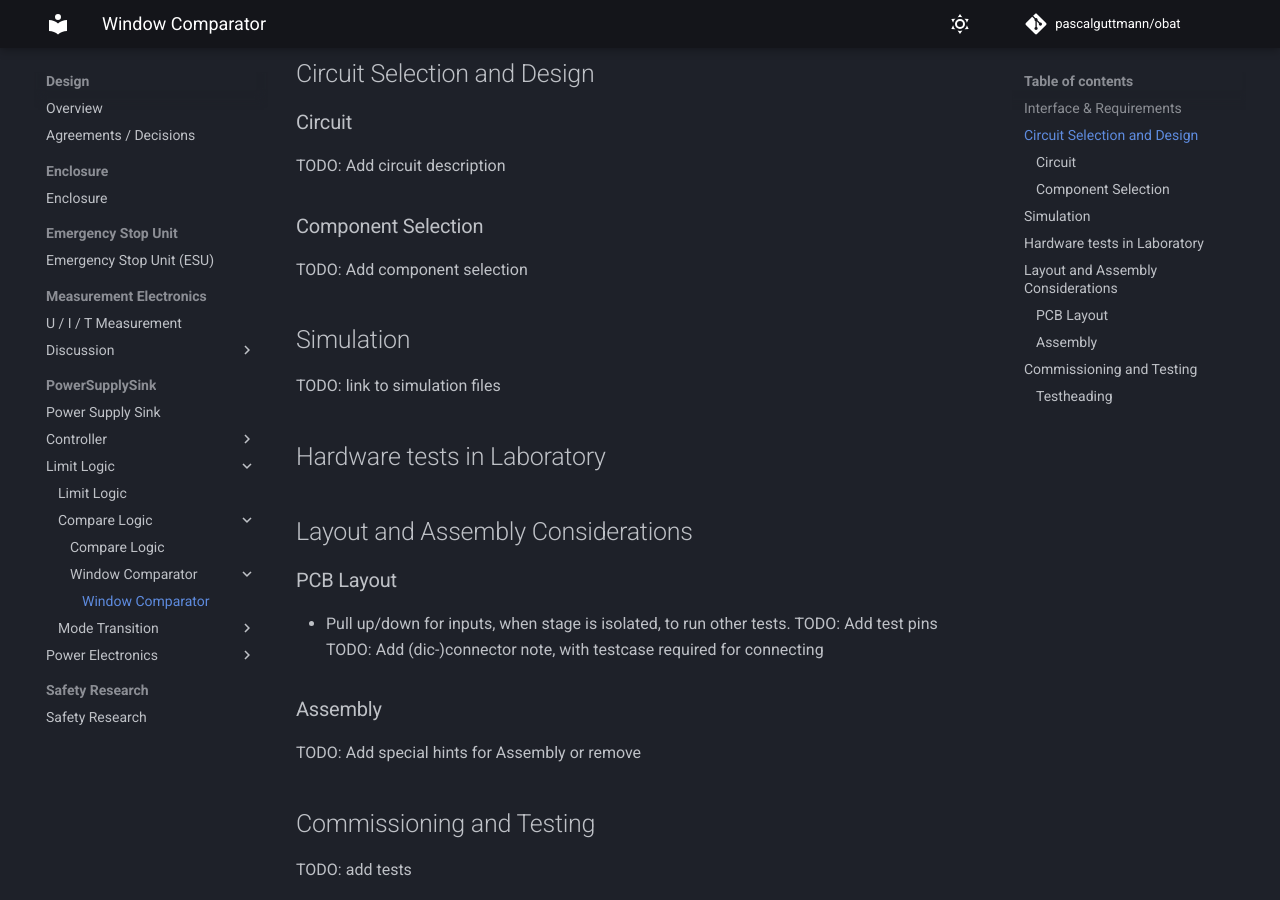
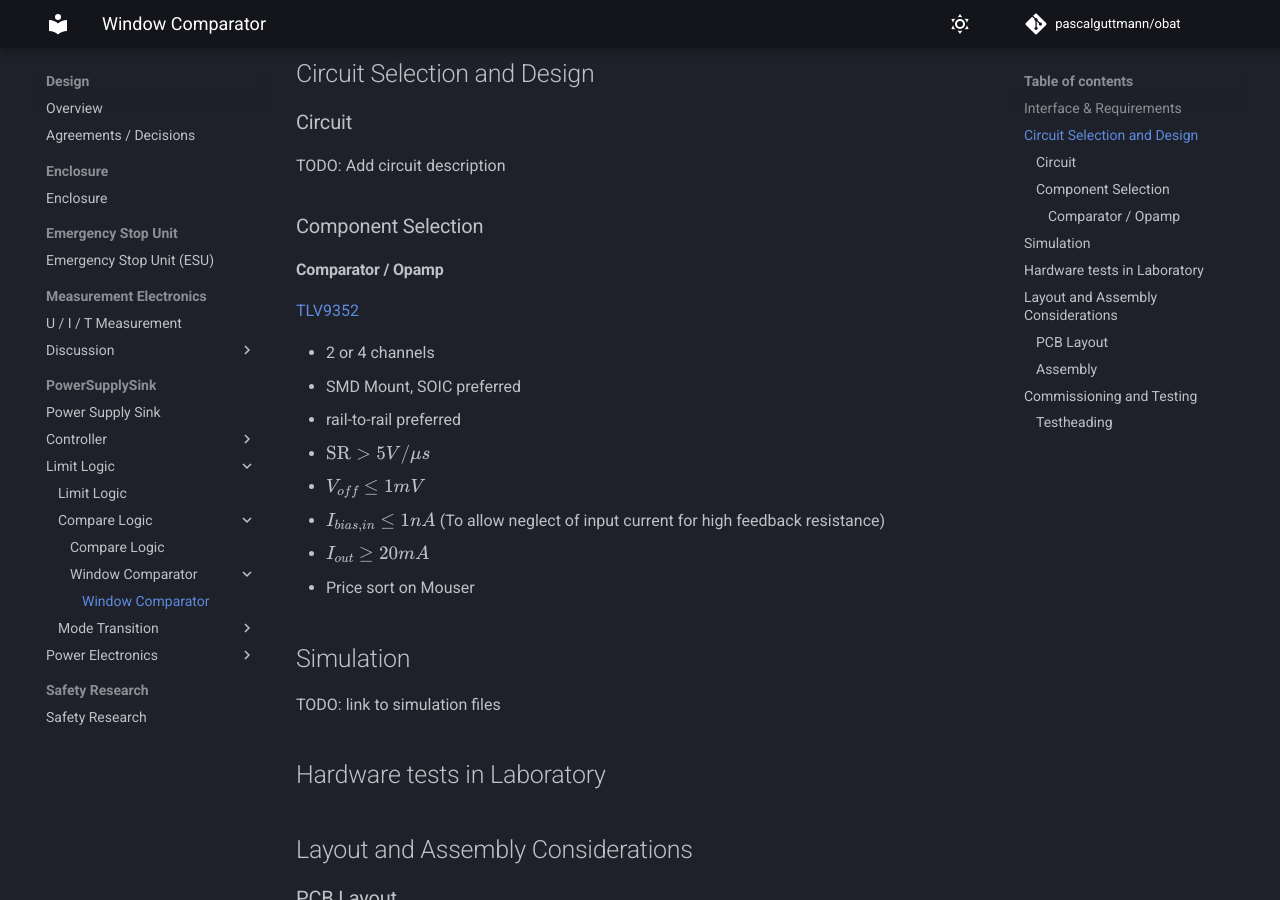
Before and after one commit to pascalguttmann/obat, an MkDocs documentation site: the page built from docs/design/pss/limit-logic/compare-logic/window-comparator/window-comparator.md, in a window 1280 px wide and 900 px high, scrolled down 680 px. Built offline with MkDocs 1.6.1 and Material for MkDocs 9.7.7, drawn with Linux system fonts in a browser that asks for light colours; comment, search, counter and statistics services are not loaded.

Commit message:
add window-comparator component selection

```diff
--- a/docs/design/pss/limit-logic/compare-logic/window-comparator/window-comparator.md
+++ b/docs/design/pss/limit-logic/compare-logic/window-comparator/window-comparator.md
@@ -25,7 +25,18 @@ TODO: Add circuit description
 
 ### Component Selection
 
-TODO: Add component selection
+#### Comparator / Opamp
+
+[TLV9352](https://mou.sr/3BJsKZm)
+
+- 2 or 4 channels
+- SMD Mount, SOIC preferred
+- rail-to-rail preferred
+- $\text{SR} > 5V / \mu s$
+- $V_{off} \leq 1mV$
+- $I_{bias, in} \leq 1nA$ (To allow neglect of input current for high feedback resistance)
+- $I_{out} \geq 20mA$
+- Price sort on Mouser
 
 ## Simulation
 
```
